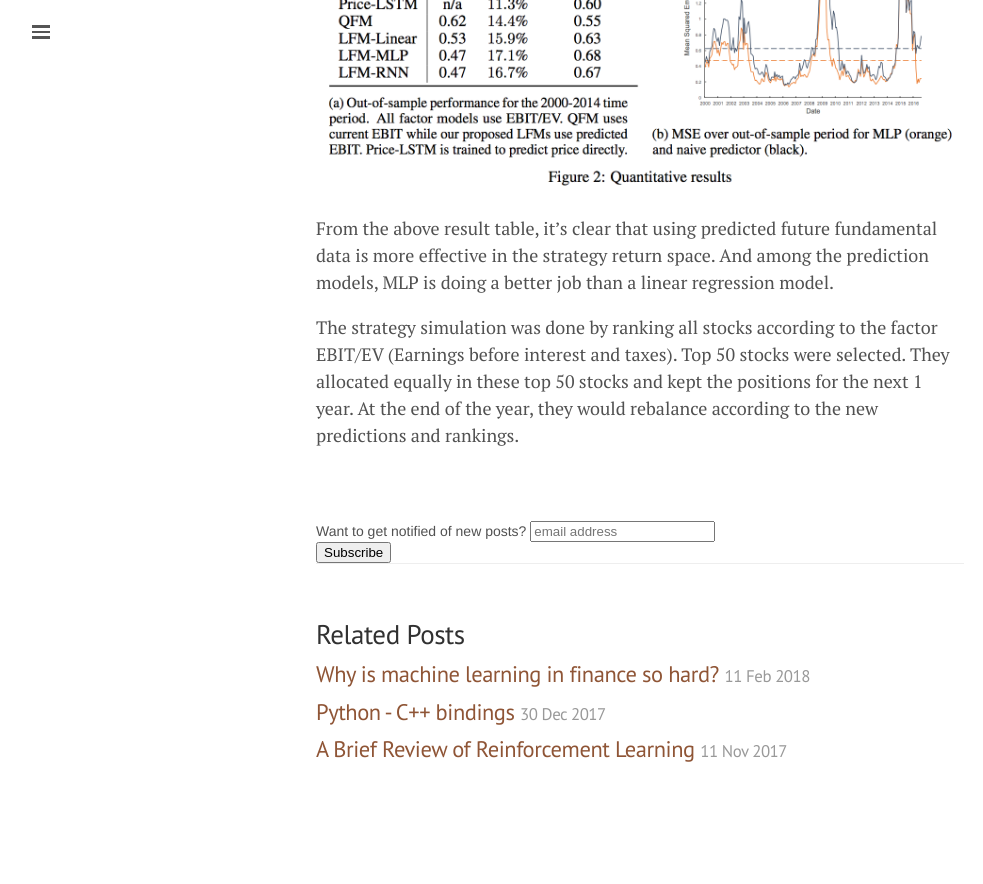
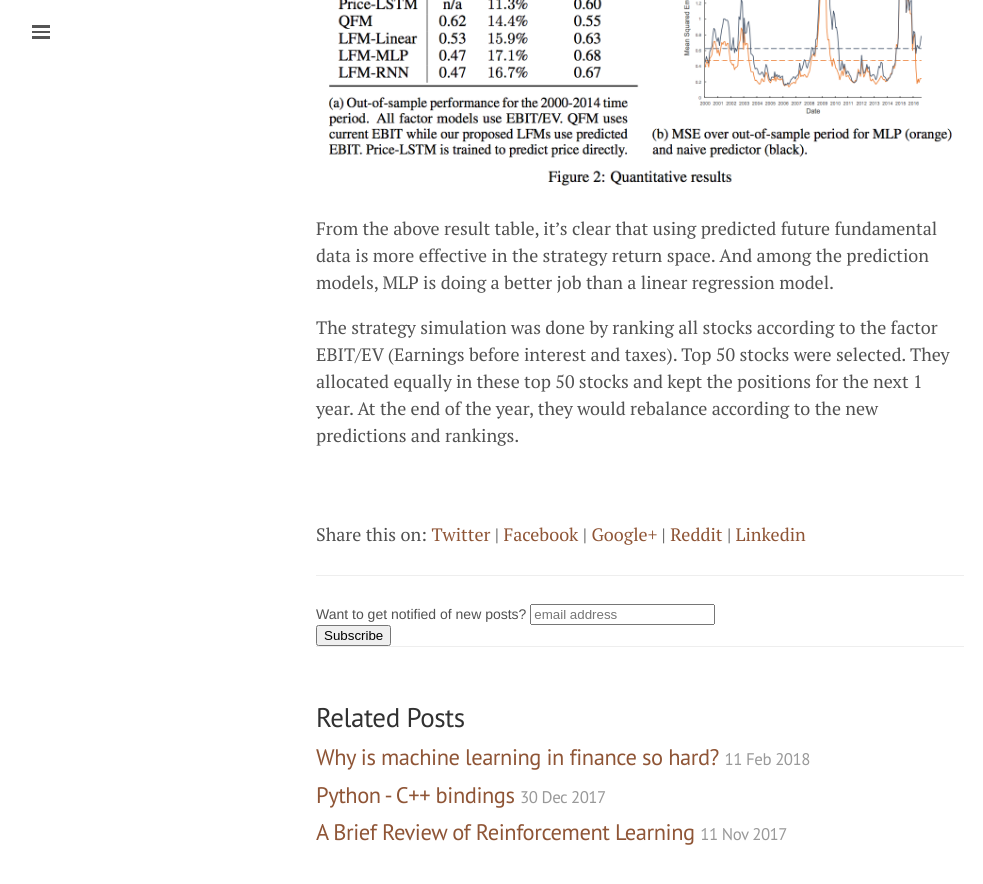
Before and after one commit to hardikp/hardikp.github.io, a Jekyll site: the page built from _posts/2017-12-14-forecasting-fundamentals.md, in a window 1280 px wide and 900 px high, scrolled down 2120 px. Shown: the top 884 px of the window, without its empty margins (0-983 px from the left). Built offline with Jekyll 4.4.1, drawn with Linux system fonts in a browser that asks for light colours; formulas are drawn with MathJax 3; comment, search, counter and statistics services are not loaded; before the commit the page ends 2937 px from its top, so only the background shows below that.

Commit message:
Adding an option to share

```diff
--- a/_layouts/post.html
+++ b/_layouts/post.html
@@ -7,6 +7,15 @@ layout: default
   <span class="post-date">{{ page.date | date_to_string }}</span>
   {{ content }}
 </div>
+
+<div class="share-page">
+  Share this on:
+  <a href="https://twitter.com/intent/tweet?text={{ page.title }}&url={{ site.url }}{{ page.url }}&via={{ site.twitter_username }}&related={{ site.twitter_username }}" rel="nofollow" target="_blank" title="Share on Twitter">Twitter</a> |
+  <a href="https://facebook.com/sharer.php?u={{ site.url }}{{ page.url }}" rel="nofollow" target="_blank" title="Share on Facebook">Facebook</a> |
+  <a href="https://plus.google.com/share?url={{ site.url }}{{ page.url }}" rel="nofollow" target="_blank" title="Share on Google+">Google+</a> |
+  <a href="http://www.reddit.com/submit?url={{ site.url }}{{ page.url }}&title={{ page.title }}" rel="nofollow" target="_blank" title="Share on Reddit">Reddit</a> |
+  <a href="http://www.linkedin.com/shareArticle?mini=true&url={{ site.url }}{{ page.url }}&title={{ page.title }}&summary={{ page.title }}&source={{ site.url }}" rel="nofollow" target="_blank" title="Share on Linkedin">Linkedin</a>
+</div><hr>
 
 <!-- Begin MailChimp Signup Form -->
 <link href="//cdn-images.mailchimp.com/embedcode/horizontal-slim-10_7.css" rel="stylesheet" type="text/css">
```
